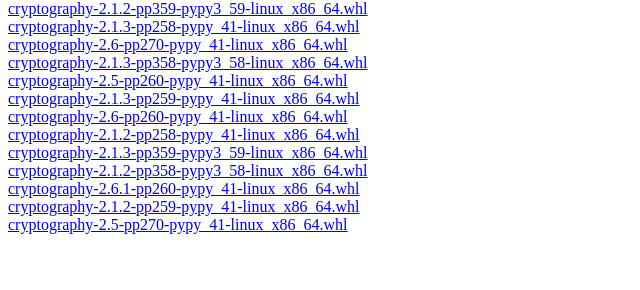
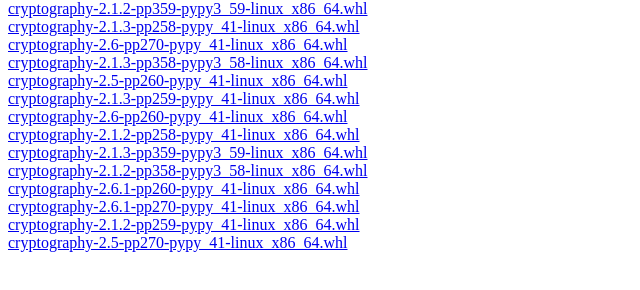
Before and after one commit to antocuni/pypy-wheels, a plain HTML site: page ubuntu/cryptography/index.html in a window 1280 px wide. Shown: the part 66-356 px from the top of the page, without its empty margins (0-640 px from the left). Drawn offline with Linux system fonts and the light colour scheme.

Commit message:
update index:   - commit f84b77de9be37d9383a5233cd6893ae928d94e8f   - travis job 607.18   - https://travis-ci.org/antocuni/pypy-wheels/jobs/500007941

```diff
--- a/ubuntu/cryptography/index.html
+++ b/ubuntu/cryptography/index.html
@@ -10,6 +10,7 @@
 <a href="cryptography-2.1.3-pp359-pypy3_59-linux_x86_64.whl">cryptography-2.1.3-pp359-pypy3_59-linux_x86_64.whl</a><br>
 <a href="cryptography-2.1.2-pp358-pypy3_58-linux_x86_64.whl">cryptography-2.1.2-pp358-pypy3_58-linux_x86_64.whl</a><br>
 <a href="cryptography-2.6.1-pp260-pypy_41-linux_x86_64.whl">cryptography-2.6.1-pp260-pypy_41-linux_x86_64.whl</a><br>
+<a href="cryptography-2.6.1-pp270-pypy_41-linux_x86_64.whl">cryptography-2.6.1-pp270-pypy_41-linux_x86_64.whl</a><br>
 <a href="cryptography-2.1.2-pp259-pypy_41-linux_x86_64.whl">cryptography-2.1.2-pp259-pypy_41-linux_x86_64.whl</a><br>
 <a href="cryptography-2.5-pp270-pypy_41-linux_x86_64.whl">cryptography-2.5-pp270-pypy_41-linux_x86_64.whl</a><br>
 </body></html>
```
Also changed, not shown: 1 other file.
